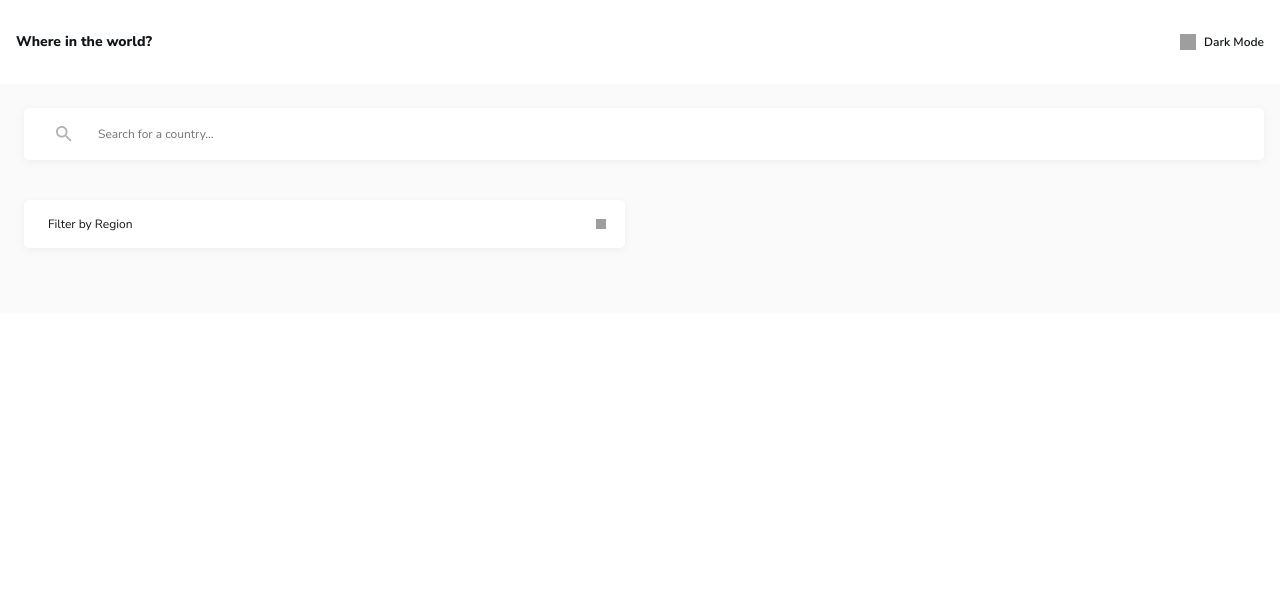
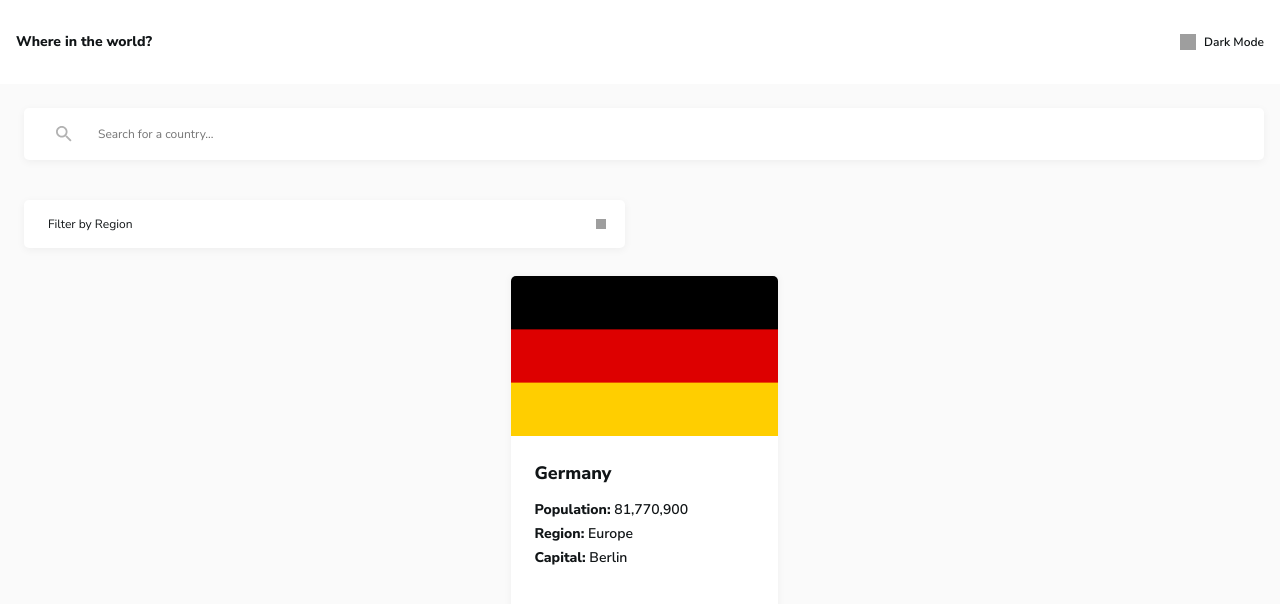
Before and after one commit to LadoAsambadze/rest-countries-api, a React (Vite) app: page / in a window 1280 px wide. Shown: the top 604 px of the page. Built offline with nearby package versions, Linux system fonts and the light colour scheme; grey boxes are pictures that could not be loaded.

Commit message:
feat: create example, ready div for fetch data from api and pass in it

```diff
--- a/src/App.tsx
+++ b/src/App.tsx
@@ -34,6 +34,23 @@ function App() {
             <RegionName>Oceania</RegionName>
           </RegionList>
         </SearchSection>
+        <FlagSection>
+          <FlagDiv>
+            <Flag src="flag.png" />
+            <InfoDiv>
+              <Name>Germany</Name>
+              <About>
+                <strong>Population:</strong> 81,770,900
+              </About>
+              <About>
+                <strong>Region:</strong> Europe
+              </About>
+              <About>
+                <strong>Capital:</strong> Berlin
+              </About>
+            </InfoDiv>
+          </FlagDiv>
+        </FlagSection>
       </Main>
     </>
   );
@@ -153,7 +170,7 @@ const SearchInput = styled.input`
   line-height: 20px;
   outline: none;
   @media (min-width: 1440px) {
-    width:400px;
+    width: 400px;
   }
 `;
 
@@ -211,3 +228,51 @@ const RegionName = styled.span`
   margin-bottom: 8px;
   cursor: pointer;
 `;
+
+const FlagSection = styled.section`
+  display: grid;
+  justify-content: center;
+  grid-template-rows: repeat(1, 1fr);
+  row-gap: 40px;
+  margin-top: 28px;
+`;
+
+const FlagDiv = styled.div`
+  background: #fff;
+  box-shadow: 0px 0px 7px 2px rgba(0, 0, 0, 0.03);
+  width: 267px;
+
+  display: flex;
+  flex-direction: column;
+  border-radius: 5px;
+  overflow: hidden;
+`;
+
+const Flag = styled.img``;
+
+const InfoDiv = styled.div`
+  padding: 24px 0px 38px 24px;
+  display: flex;
+  flex-direction: column;
+  align-items: flex-start;
+`;
+
+const Name = styled.span`
+  color: #111517;
+  font-family: Nunito Sans;
+  font-size: 18px;
+  font-style: normal;
+  font-weight: 800;
+  line-height: 26px;
+  margin-bottom: 16px;
+`;
+
+const About = styled.span`
+  color: #111517;
+  font-family: Nunito Sans;
+  font-size: 14px;
+  font-style: normal;
+  font-weight: 600;
+  line-height: 16px;
+  margin-bottom: 8px;
+`;
```
Also changed, not shown: public/flag.png (added).
